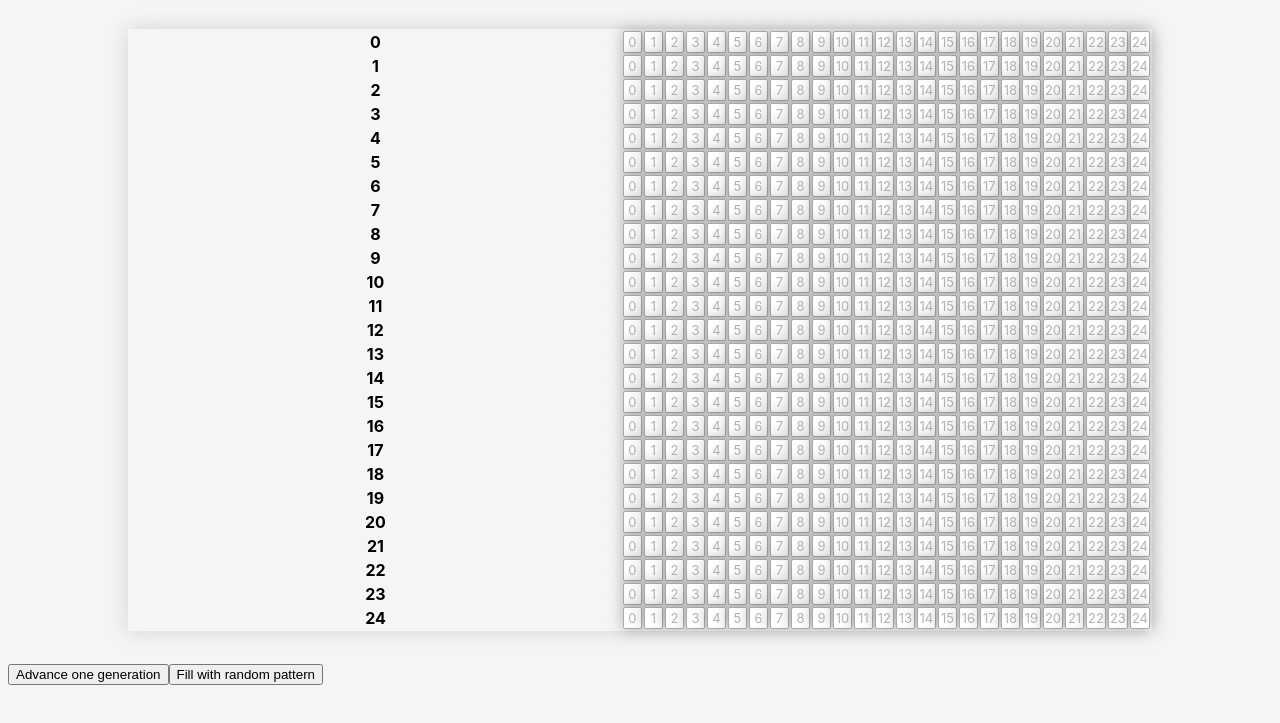
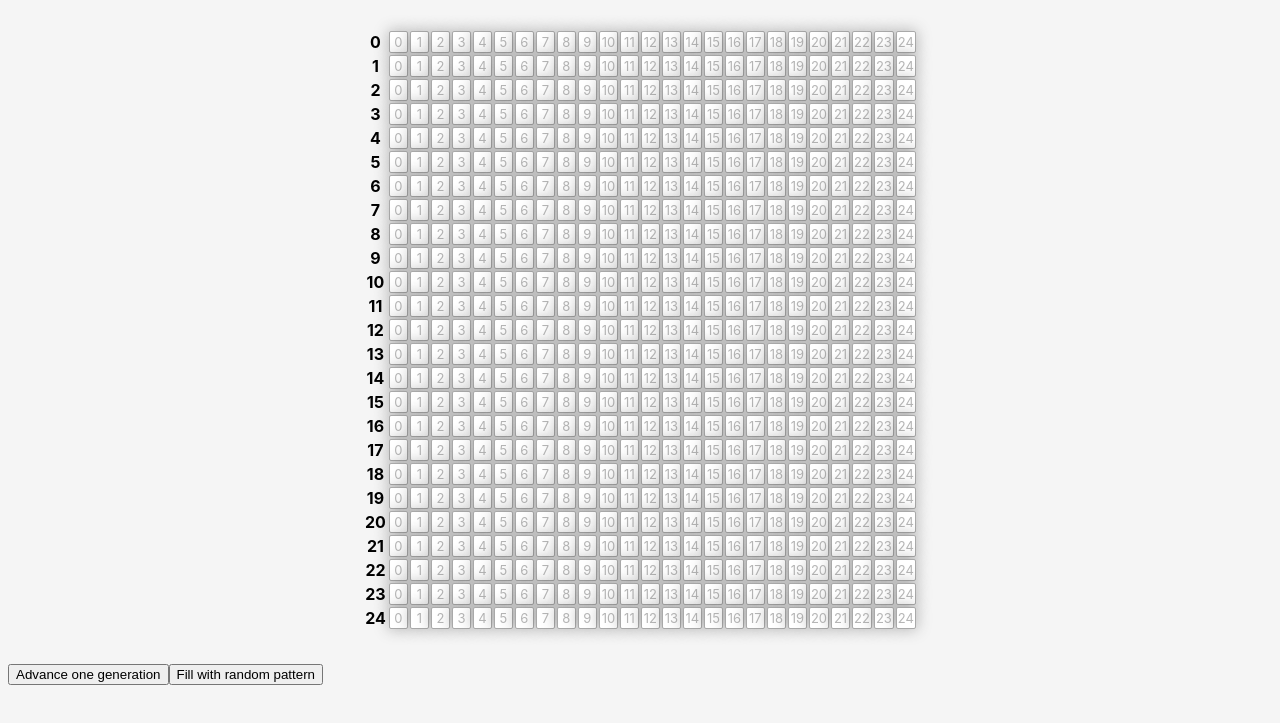
Before and after one commit to CriticalEdge/Life, a Gatsby site: page / in a window 1280 px wide. Shown: the part 63-786 px from the top of the page. Built offline with nearby package versions, Linux system fonts and the light colour scheme; Gatsby itself is replaced by a stand-in of ours.

Commit message:
style: remove table shadow and min-width

```diff
--- a/src/components/World/world.module.css
+++ b/src/components/World/world.module.css
@@ -12,8 +12,6 @@ html {
 
 .table {
   margin: 2rem auto;
-  box-shadow: 0px 0px 20px rgba(113, 113, 113, 0.252);
-  min-width: 1024px;
   background-color: transparent;
 }
 
```
